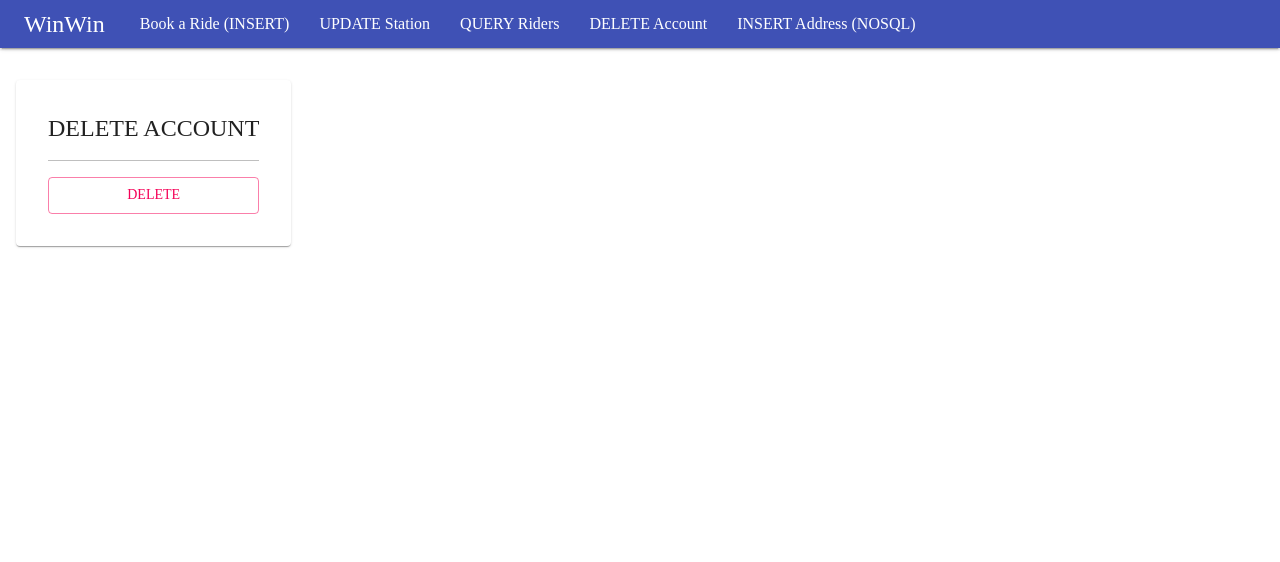
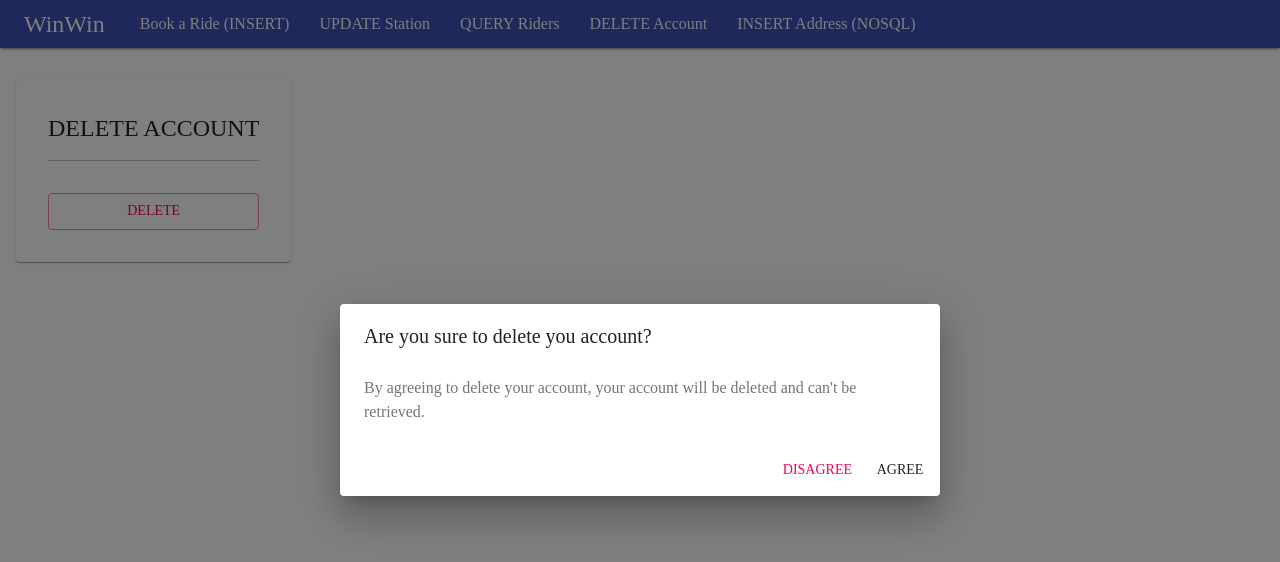
Before and after one commit to atiwat1113/db_system, a React (Create React App) app in the folder front-end/: page /del_acc in a window 1280 px wide. Both pictures are taken after a click on the button "DELETE". Shown: the top 562 px of the page. Built offline with nearby package versions, Linux system fonts and the light colour scheme; no server answers.

Commit message:
Add warning before user delete their account.
Add warning before user delete their account.

```diff
--- a/front-end/src/pages/DeleteAccount.js
+++ b/front-end/src/pages/DeleteAccount.js
@@ -8,6 +8,13 @@ import {
   Typography,
   createTheme,
   ThemeProvider,
+  Dialog,
+  DialogActions,
+  DialogContent,
+  DialogContentText,
+  DialogTitle,
+  Collapse,
+  IconButton,
 } from "@material-ui/core";
 import { Alert } from "@mui/material";
 import { useState } from "react";
@@ -15,6 +22,7 @@ import "bootstrap/dist/css/bootstrap.min.css";
 import "../styles/App.css";
 import Navbar from "../components/Navbar";
 import axios from "axios";
+import CloseIcon from "@mui/icons-material/Close";
 
 const useStyles = makeStyles((theme) => ({
   // Handle all TextField style.
@@ -32,25 +40,41 @@ const theme = createTheme({
   },
 });
 
+function DeleteAccount() {
+  const classes = useStyles();
+
+  // useState.
+  const [deleteConfirmation, setDeleteConfirmation] = useState(false);
+  const [querySuccess, setQuerySuccess] = useState(false);
+
+  //TODO: Handle Close Modal function.
+  const handleOpen = (e) => {
+    e.preventDefault();
+    setDeleteConfirmation(true);
+  };
+  const handleClose = (e) => {
+    e.preventDefault();
+    setDeleteConfirmation(false);
+  };
+
   //TODO: Implement HTTP Method
   async function deleteAccount(e) {
     e.preventDefault();
+    setDeleteConfirmation(false);
 
     try {
       const return_status = await axios
         .delete("/customers")
         .then((res) => res.status);
       console.log(return_status);
+
+      if (return_status === 200) {
+        setQuerySuccess(true);
+      }
     } catch (err) {
       console.log(err);
     }
   }
-
-function DeleteAccount() {
-  const classes = useStyles();
-
-  // useState.
-  const [deleteConfirmation, setDeleteConfirmation] = useState(false);
 
   return (
     <ThemeProvider theme={theme}>
@@ -71,25 +95,69 @@ function DeleteAccount() {
               style={{ background: "black", marginTop: 16 }}
               variant="fullWidth"
             />
-            <form noValidate autoComplete="off" onSubmit={deleteAccount}>
+            <form noValidate autoComplete="off" onSubmit={handleOpen}>
+              <Collapse
+                style={{
+                  marginTop: 16,
+                  marginBottom: 16,
+                }}
+                in={querySuccess}
+              >
+                <Alert
+                  action={
+                    <IconButton
+                      aria-label="close"
+                      size="small"
+                      onClick={() => {
+                        setQuerySuccess(false);
+                      }}
+                    >
+                      <CloseIcon fontSize="inherit" />
+                    </IconButton>
+                  }
+                >
+                  Success!
+                </Alert>
+              </Collapse>
+
               <Button
                 type="submit"
                 variant="outlined"
                 color="secondary"
                 fullWidth
-                style={{ marginTop: 16 }}
               >
                 Delete
               </Button>
             </form>
           </Paper>
-          {deleteConfirmation ? (
-            <Alert severity="warning" style={{ marginTop: 16 }}>
-              TODO: Implement Alert Dailog
-            </Alert>
-          ) : null}
         </Box>
       </Box>
+
+      <Dialog
+        disableBackdropClick
+        open={deleteConfirmation}
+        onClose={handleClose}
+        aria-labelledby="alert-dialog-title"
+        aria-describedby="alert-dialog-description"
+      >
+        <DialogTitle id="alert-dialog-title">
+          {"Are you sure to delete you account?"}
+        </DialogTitle>
+        <DialogContent>
+          <DialogContentText id="alert-dialog-description">
+            By agreeing to delete your account, your account will be deleted and
+            can't be retrieved.
+          </DialogContentText>
+        </DialogContent>
+        <DialogActions>
+          <Button color="secondary" onClick={handleClose}>
+            Disagree
+          </Button>
+          <Button onClick={deleteAccount} autoFocus>
+            Agree
+          </Button>
+        </DialogActions>
+      </Dialog>
     </ThemeProvider>
   );
 }
--- a/front-end/src/pages/QueryRiders.js
+++ b/front-end/src/pages/QueryRiders.js
@@ -45,18 +45,6 @@ function QueryRiders() {
   const [stationName, setStationName] = useState("");
   const [returnData, setReturnData] = useState([]);
 
-  function createData(name, calories, fat, carbs, protein) {
-    return { name, calories, fat, carbs, protein };
-  }
-
-  const rows = [
-    createData("Frozen yoghurt", 159, 6.0, 24, 4.0),
-    createData("Ice cream sandwich", 237, 9.0, 37, 4.3),
-    createData("Eclair", 262, 16.0, 24, 6.0),
-    createData("Cupcake", 305, 3.7, 67, 4.3),
-    createData("Gingerbread", 356, 16.0, 49, 3.9),
-  ];
-
   //TODO: Implement HTTP Method
   async function queryRiders(e) {
     e.preventDefault();
@@ -74,27 +62,24 @@ function QueryRiders() {
         //TODO: Alter some return data.
         return_data.map((row) => {
           for (const [key, value] of Object.entries(row)) {
-            if (key === "is_available"){
-              if (value === 1){
-                row[key] = 'Available';
+            if (key === "is_available") {
+              if (value === 1) {
+                row[key] = "Available";
               } else {
-                row[key] = 'Unavailable'
+                row[key] = "Unavailable";
               }
             }
 
-            if (key === "rating"){
-              if (!value){
-                row[key] = 'TBD'
+            if (key === "rating") {
+              if (!value) {
+                row[key] = "TBD";
               }
             }
           }
-        })
+        });
 
         //TODO: Set ReturnData to Table
         setReturnData(return_data);
-
-
-
       } catch (err) {
         console.log(err);
       }
```
Lines whose indentation alone changed are shown as unchanged.
